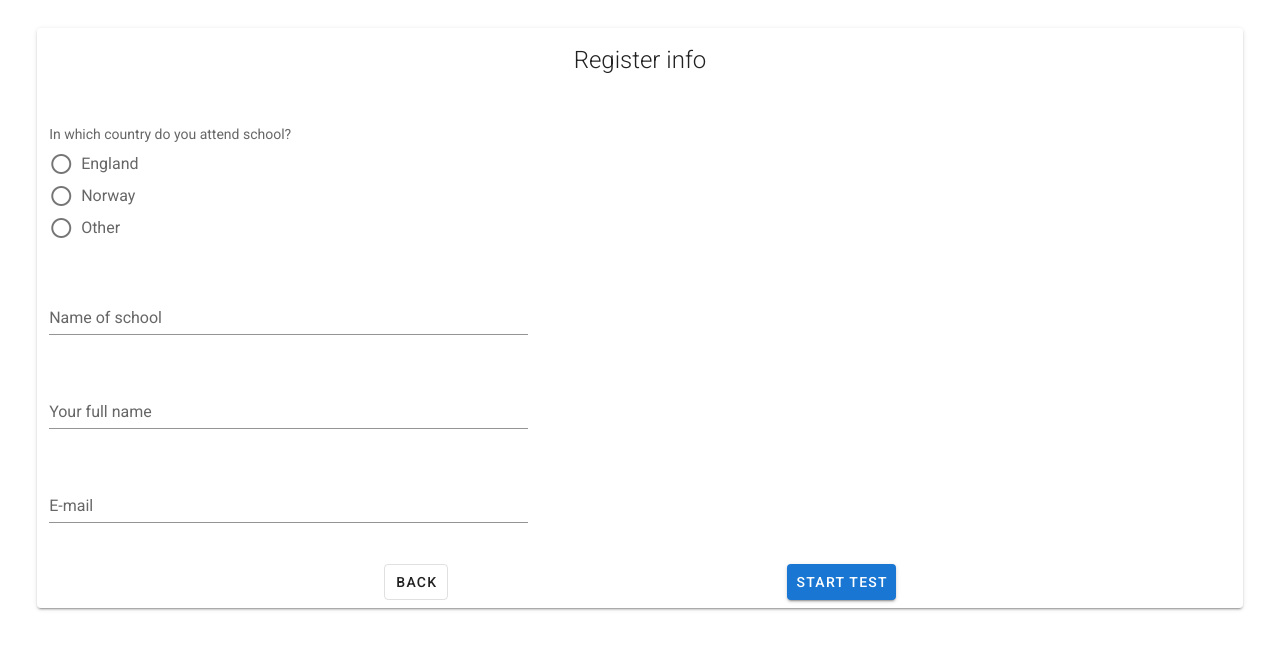
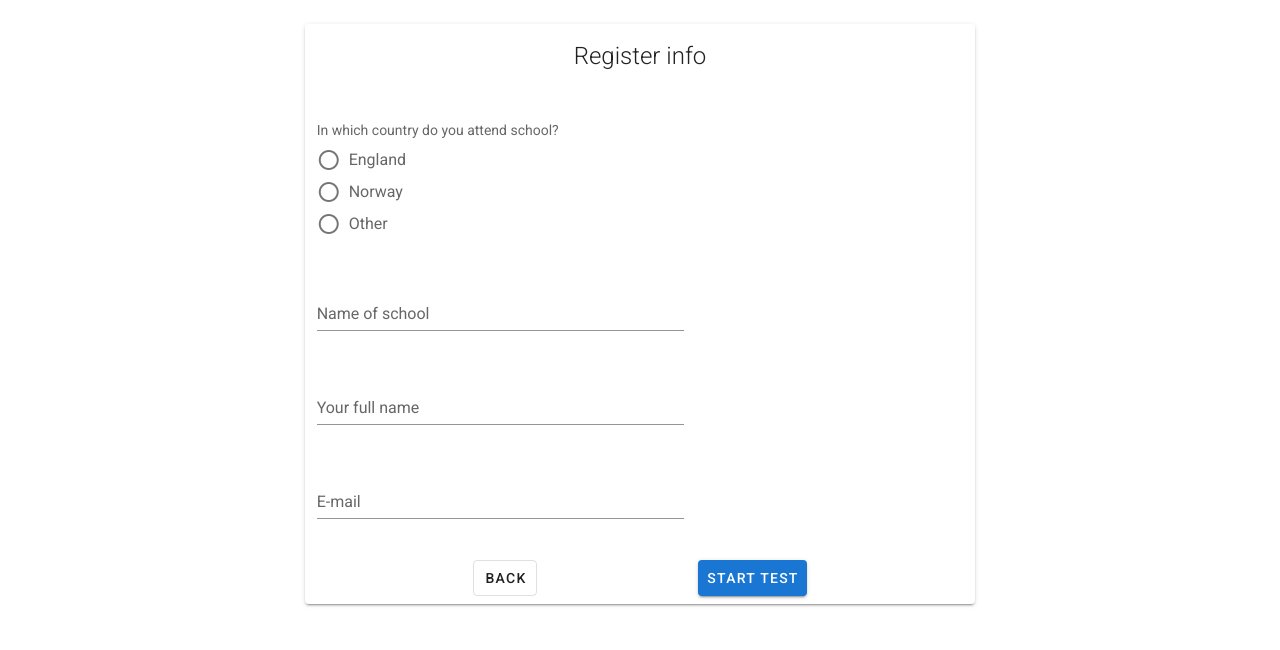
Before and after one commit to Anders-Lunde/Languages, a Vue app: page /#/register-info in a window 1280 px wide. Shown: the top 650 px of the page. Built offline with nearby package versions, Linux system fonts and the light colour scheme.

Commit message:
Developing...

```diff
--- a/src/views/RegisterInfo.vue
+++ b/src/views/RegisterInfo.vue
@@ -1,7 +1,6 @@
 <template>
   <div>
-    <h2 class="heading2"></h2>
-
+    <v-col cols="12" md="7" class="mx-auto">
       <v-form v-model="valid" ref="form">
         <v-container fluid>
           <v-card class="mx-auto" max-width="96%">
@@ -10,7 +9,7 @@
                 registerInfoHeading
               }}</span>
             </v-card-title>
-          <v-col cols="12" md="5">
+            <v-col cols="12" md="7">
               <v-radio-group
                 v-model="country"
                 :rules="[v => !!v || txtMustBeAnswered]"
@@ -23,7 +22,7 @@
               </v-radio-group>
             </v-col>
 
-          <v-col cols="12" md="5">
+            <v-col cols="12" md="7">
               <v-text-field
                 v-model="school"
                 :rules="nameRules"
@@ -32,7 +31,7 @@
               ></v-text-field>
             </v-col>
 
-          <v-col cols="12" md="5">
+            <v-col cols="12" md="7">
               <v-text-field
                 v-model="fullname"
                 :rules="nameRules"
@@ -41,7 +40,7 @@
               ></v-text-field>
             </v-col>
 
-          <v-col cols="12" md="5">
+            <v-col cols="12" md="7">
               <v-text-field
                 v-model="email"
                 :rules="emailRules"
@@ -67,6 +66,7 @@
           </v-card>
         </v-container>
       </v-form>
+    </v-col>
   </div>
 </template>
 
```
Lines whose indentation alone changed are shown as unchanged.
